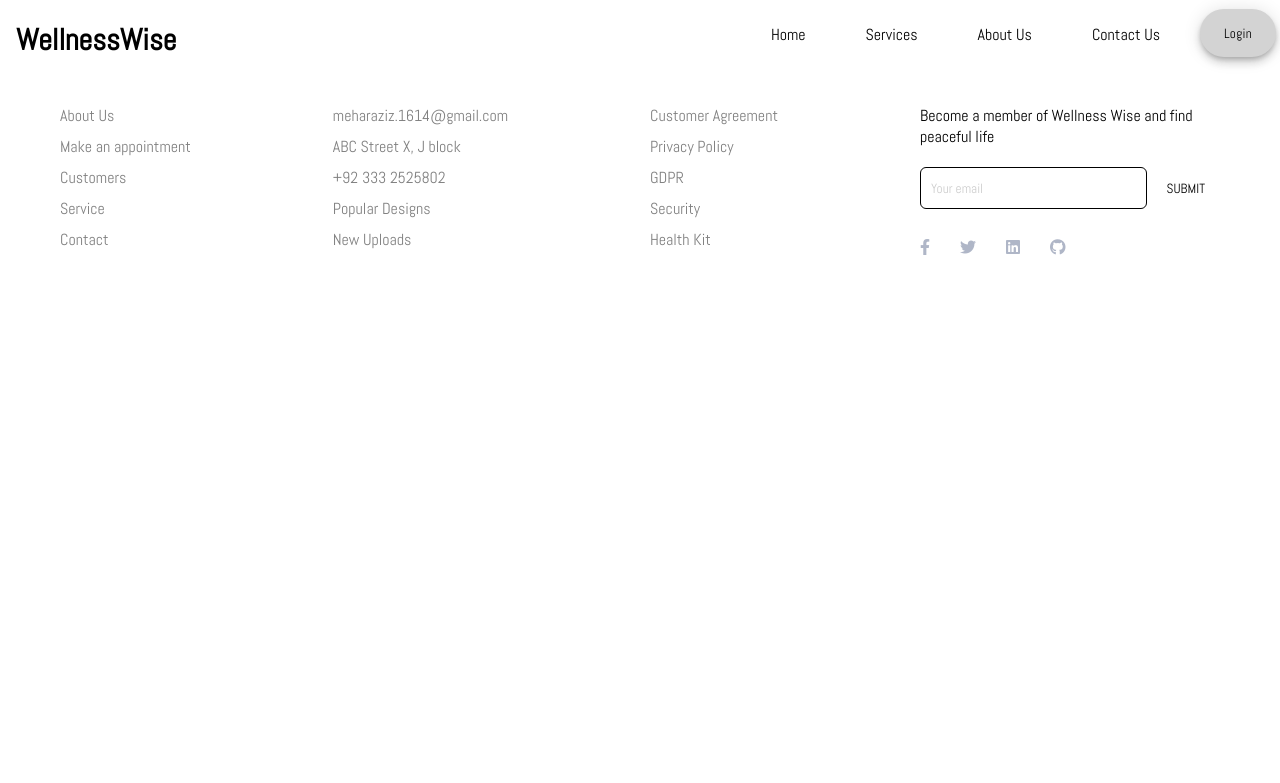
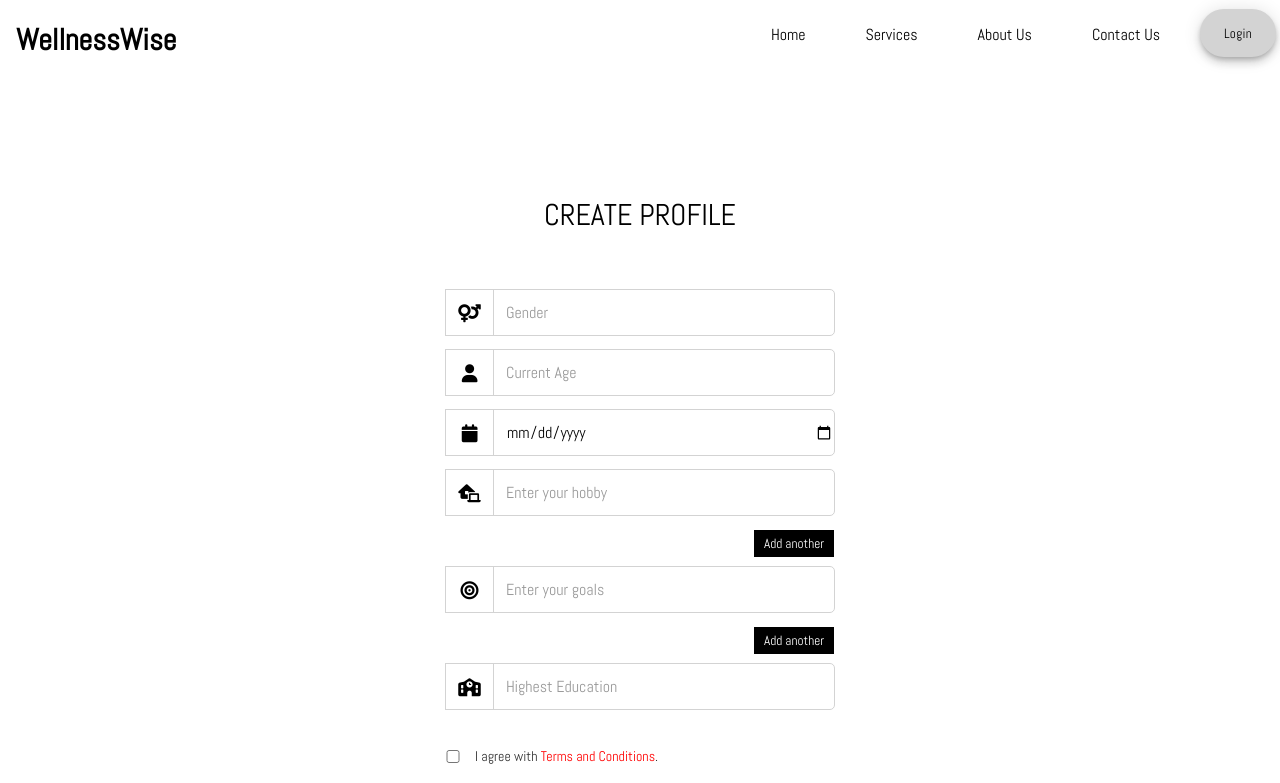
Before and after one commit to Mehar-Aziz/WellnessWise, a React (Create React App) app in the folder wellnesswise-frontend/: page /createprofile in a window 1280 px wide. Shown: the top 783 px of the page. Built offline with nearby package versions, Linux system fonts and the light colour scheme.

Commit message:
Create Profile form

```diff
--- a/wellnesswise-frontend/src/App.js
+++ b/wellnesswise-frontend/src/App.js
@@ -6,6 +6,7 @@ import Login from "./components/Login";
 import Registration from "./components/Registration";
 import Home from "./components/Home";
 import CreateProfileButton from "./components/CreateProfileButton";
+import CreateProfile1 from "./components/CreateProfile1";
 
 function App() {
 
@@ -25,6 +26,7 @@ function App() {
            <Route path="/register" element={<Registration />} />
           {/* Define other routes for different pages/components */}
           <Route path="/button" element={<CreateProfileButton funcNav={setShowNav} />} />
+          <Route path="/createprofile" element={<CreateProfile1 />} />
         </Routes>
         { showNav &&
         <footer>
--- /dev/null
+++ b/wellnesswise-frontend/src/components/CreateProfile.css
@@ -0,0 +1,43 @@
+.your-form {
+    display: flex;
+    flex-direction: column;
+    gap: 10px;
+  }
+
+  .row {
+    display: flex;
+    align-items: center;
+    gap: 10px;
+  }
+
+  .row input {
+    flex: 1;
+  }
+
+  .row button {
+    background-color: red;
+    color: white;
+    border: none;
+    padding: 5px 10px;
+    cursor: pointer;
+  }
+
+  .addBtn {
+    background-color: black;
+    color: white;
+    border: none;
+    padding: 5px 10px;
+    margin-left: 309px;
+    margin-bottom: 10px;
+    cursor: pointer;
+  }
+
+  .terms input[type="checkbox"] {
+    accent-color: #D3D3D3;
+    position: relative;
+    margin-left: 50px;
+    top: 20px;
+    width: 20px;
+    height: 20px;
+    cursor: pointer;
+}
--- /dev/null
+++ b/wellnesswise-frontend/src/components/CreateProfile1.js
@@ -0,0 +1,187 @@
+import React, { useState } from 'react';
+import { useNavigate } from 'react-router-dom';
+import './Registration.css';
+import './Login.css';
+import './CreateProfile.css'
+
+const CreateProfile1 = () => {
+  const navigate = useNavigate();
+
+  const [gender, setGender] = useState('');
+  const [education, setEducation] = useState('');
+  const [birth, setBirth] = useState('');
+  const [age, setAge] = useState('');
+
+  const [hobbies, setHobbies] = useState(['']);
+  const [goals, setGoals] = useState(['']);
+
+  const handleHobbyChange = (index, event) => {
+    const newHobbies = hobbies.slice();
+    newHobbies[index] = event.target.value;
+    setHobbies(newHobbies);
+  };
+
+  const handleGoalChange = (index, event) => {
+    const newGoals = goals.slice();
+    newGoals[index] = event.target.value;
+    setGoals(newGoals);
+  };
+
+  const handleAddHobby = () => {
+    if (hobbies.length < 5) {
+      setHobbies([...hobbies, '']);
+    }
+  };
+
+  const handleAddGoal = () => {
+    if (goals.length < 5) {
+      setGoals([...goals, '']);
+    }
+  };
+
+
+  const handleRemoveHobby = (index) => {
+    const newHobbies = hobbies.slice();
+    newHobbies.splice(index, 1);
+    setHobbies(newHobbies);
+  };
+
+const handleRemoveGoal = (index) => {
+    const newGoals = goals.slice();
+    newGoals.splice(index, 1);
+    setGoals(newGoals);
+  };
+
+  const handleSubmit = (e) => {
+    e.preventDefault();
+    // Add your form submission logic here
+
+    // Reset form fields
+    setEducation('');
+    setAge('');
+    setBirth('');
+    setHobbies('');
+    setGoals('')
+    setGender('');
+
+
+    //Navigate to login
+    navigate('/button');
+
+  };
+
+  return (
+    <div className="container">
+      <div className="wrapper">
+        <div className="title"><span>CREATE PROFILE</span></div>
+        <form onSubmit={handleSubmit}>
+        <div className="row">
+            <i className="fas fa-venus-mars"></i>
+            <input
+              type="text"
+              placeholder="Gender"
+              value={gender}
+              onChange={(e) => setGender(e.target.value)}
+              required
+            />
+          </div>
+
+          <div className="row">
+            <i className="fas fa-user"></i>
+            <input
+              type="number"
+              placeholder="Current Age"
+              value={age}
+              onChange={(e) => setAge(e.target.value)}
+              required
+            />
+          </div>
+          <div className="row">
+            <i className="fa fa-calendar"></i>
+            <input
+              type="date"
+              value={birth}
+              onChange={(e) => setBirth(e.target.value)}
+              required
+            />
+          </div>
+
+          {hobbies.map((hobby, index) => (
+        <div className="row" key={index}>
+          <i className="fas fa-laptop-house"></i>
+          <input
+            type="text"
+            placeholder="Enter your hobby"
+            value={hobby}
+            onChange={(e) => handleHobbyChange(index, e)}
+            required
+          />
+          {hobbies.length > 1 && (
+            <button
+              type="button"
+              onClick={() => handleRemoveHobby(index)}
+            >
+              Remove
+            </button>
+          )}
+        </div>
+      ))}
+      {hobbies.length < 5 && (
+        <button className="addBtn" type="button" onClick={handleAddHobby}>
+          Add another
+        </button>
+      )}
+
+{goals.map((goal, index) => (
+          <div className="row" key={index}>
+            <i className="fas fa-bullseye"></i>
+            <input
+              type="text"
+              placeholder="Enter your goals"
+              value={goal}
+              onChange={(e) => handleGoalChange(index, e)}
+              required
+            />
+            {goals.length > 1 && (
+              <button
+                type="button"
+                onClick={() => handleRemoveGoal(index)}
+              >
+                Remove
+              </button>
+            )}
+          </div>
+        ))}
+        {goals.length < 5 && (
+          <button type="button" className='addBtn' onClick={handleAddGoal}>
+            Add another
+          </button>
+        )}
+         <div className="row">
+            <i className="fas fa-school"></i>
+            <input
+              type="text"
+              placeholder="Highest Education"
+              value={education}
+              onChange={(e) => setEducation(e.target.value)}
+              required
+            />
+          </div>
+
+          <div className="row">
+  <label className="terms">
+    <input type="checkbox" required  />
+    I agree with<a href="/terms"> Terms and Conditions</a>.
+  </label>
+</div>
+<div className="row button">
+            <input type="submit" value="CREATE" />
+          </div>
+
+        </form>
+      </div>
+    </div>
+  );
+};
+
+export default CreateProfile1;
--- a/wellnesswise-frontend/src/components/CreateProfileButton.js
+++ b/wellnesswise-frontend/src/components/CreateProfileButton.js
@@ -15,14 +15,14 @@ const CreateProfileButton = (props) => {
 navigate('/home')//got to dashboard profile
     };
 
-    /*const handleCreate = () => {
-        navigate('/createProfile')
-    }*/
+    const handleCreate = () => {
+        navigate('/createprofile')
+    }
 
   return (
     <div className="card">
       <button className="card-button" onClick={handleSkip}>SKIP</button>
-      <button className="card-button">CREATE</button>
+      <button className="card-button" onClick={handleCreate}>CREATE</button>
     </div>
   );
 };
```
